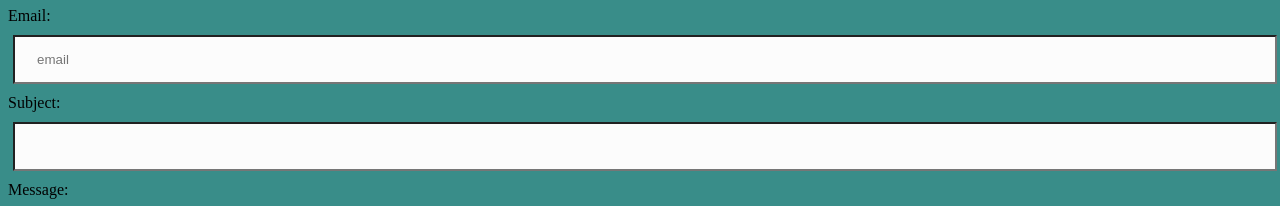
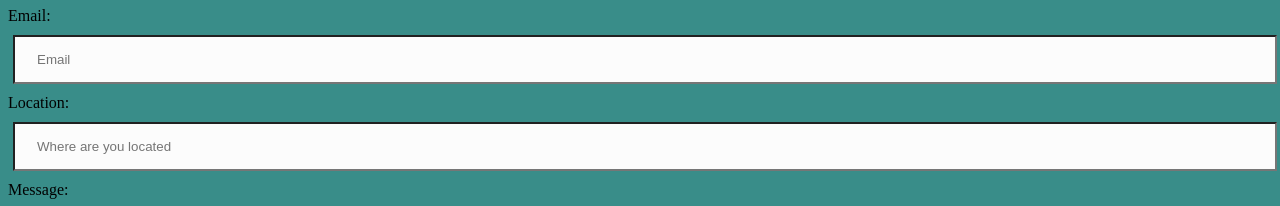
Before and after one commit to Radhika240/KEMRI-Assignment, a plain HTML site: page contactus.html in a window 1280 px wide. Shown: the part 705-911 px from the top of the page. Drawn offline with Linux system fonts and the light colour scheme.

Commit message:
Contactus.html page created in the KEMRI website

```diff
--- a/contactus.html
+++ b/contactus.html
@@ -79,9 +79,9 @@
 
                         Your Name: <input type="text" size="70"  name="Fname"  required  placeholder="Full Name"/> <br>
 
-                        Email: <input type="text" size="100" name="lname" required  placeholder="email"/> <br>
+                        Email: <input type="text" size="100" name="lname" required  placeholder="Email"/> <br>
 
-                        Subject: <input type="text" size="100" name="subject" required  /> <br>
+                        Location: <input type="text" size="100" name="location" required placeholder="Where are you located"  /> <br>
 
                         Message: <input type="text" size="100"  name="message" required  placeholder="Enter text here"/> <br>
 
--- a/styles.css
+++ b/styles.css
@@ -71,7 +71,7 @@ body{
     }
 /*padding is space between the sentences*/
 
- /* Format the form fields
+ /* Format of the form fields
 input type "text" means what kind of type you have given your form.. eg password or text*/
 
 input[type=text] {
```
